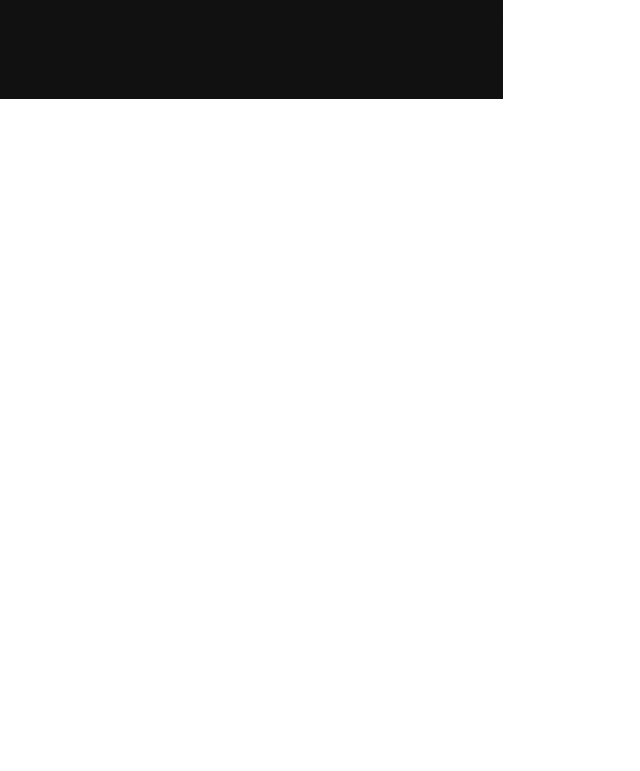
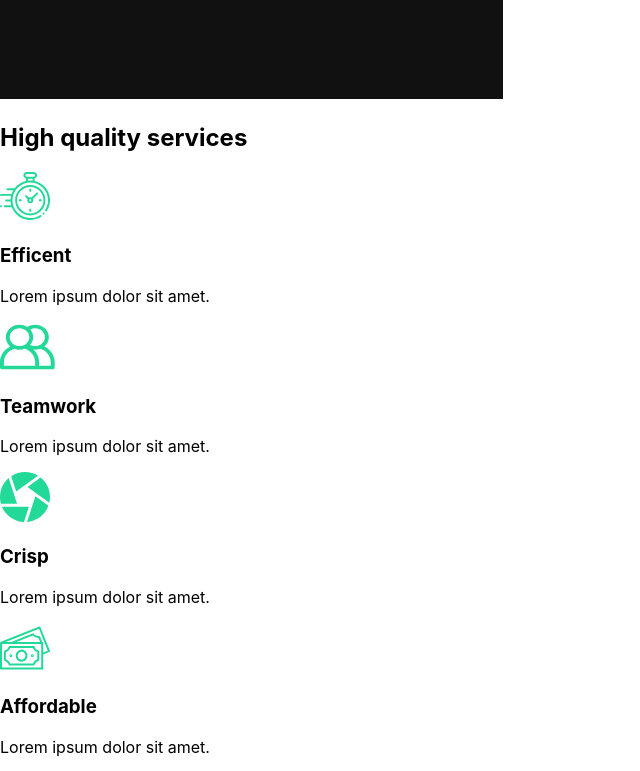
Before and after one commit to KotiMango/react-shutter, a React (Create React App) app: page / in a window 1280 px wide. Shown: the part 880-1651 px from the top of the page, without its empty margins (0-640 px from the left). Before the commit the page ends 983 px from the top, so only its background shows below. Built offline with nearby package versions, Linux system fonts and the light colour scheme.

Commit message:
3.Services Section

```diff
--- /dev/null
+++ b/src/components/ServicesSection.js
@@ -0,0 +1,54 @@
+import React from "react";
+//import icons
+import clock from "../img/clock.svg";
+import diaphragm from "../img/diaphragm.svg";
+import money from "../img/money.svg";
+import teamwork from "../img/teamwork.svg";
+import home2 from "../img/home2.png";
+
+const ServicesSection = () => {
+  return (
+    <div className="services">
+      <div className="description">
+        <h2>
+          High <span>quality</span> services
+        </h2>
+        <div className="cards">
+          <div className="card">
+            <div className="icon">
+              <img src={clock} alt="clock" />
+              <h3>Efficent</h3>
+            </div>
+            <p>Lorem ipsum dolor sit amet.</p>
+          </div>
+          <div className="card">
+            <div className="icon">
+              <img src={teamwork} alt="Kahoots" />
+              <h3>Teamwork</h3>
+            </div>
+            <p>Lorem ipsum dolor sit amet.</p>
+          </div>
+          <div className="card">
+            <div className="icon">
+              <img src={diaphragm} alt="shutter" />
+              <h3>Crisp</h3>
+            </div>
+            <p>Lorem ipsum dolor sit amet.</p>
+          </div>
+          <div className="card">
+            <div className="icon">
+              <img src={money} alt="dollah" />
+              <h3>Affordable</h3>
+            </div>
+            <p>Lorem ipsum dolor sit amet.</p>
+          </div>
+        </div>
+      </div>
+      <div className="image">
+        <img src={home2} alt="Not a cheap camera in a sense" />
+      </div>
+    </div>
+  );
+};
+
+export default ServicesSection;
--- a/src/pages/AboutUs.js
+++ b/src/pages/AboutUs.js
@@ -1,8 +1,15 @@
 import React from "react";
 //Page components
 import AboutSection from "../components/AboutSection";
+import ServicesSection from "../components/ServicesSection";
+
 const AboutUs = () => {
-  return <AboutSection />;
+  return (
+    <>
+      <AboutSection />
+      <ServicesSection />
+    </>
+  );
 };
 
 export default AboutUs;
```
